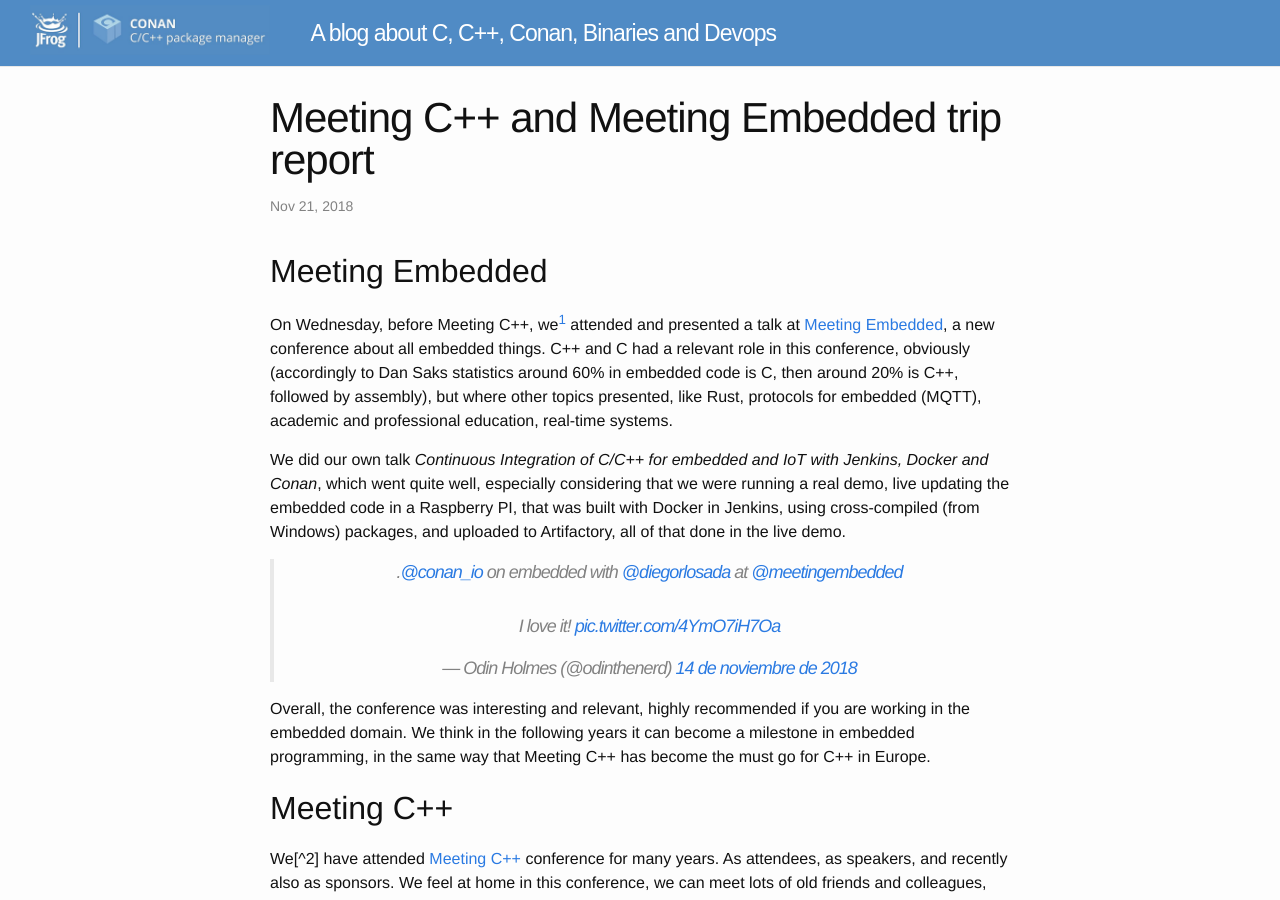
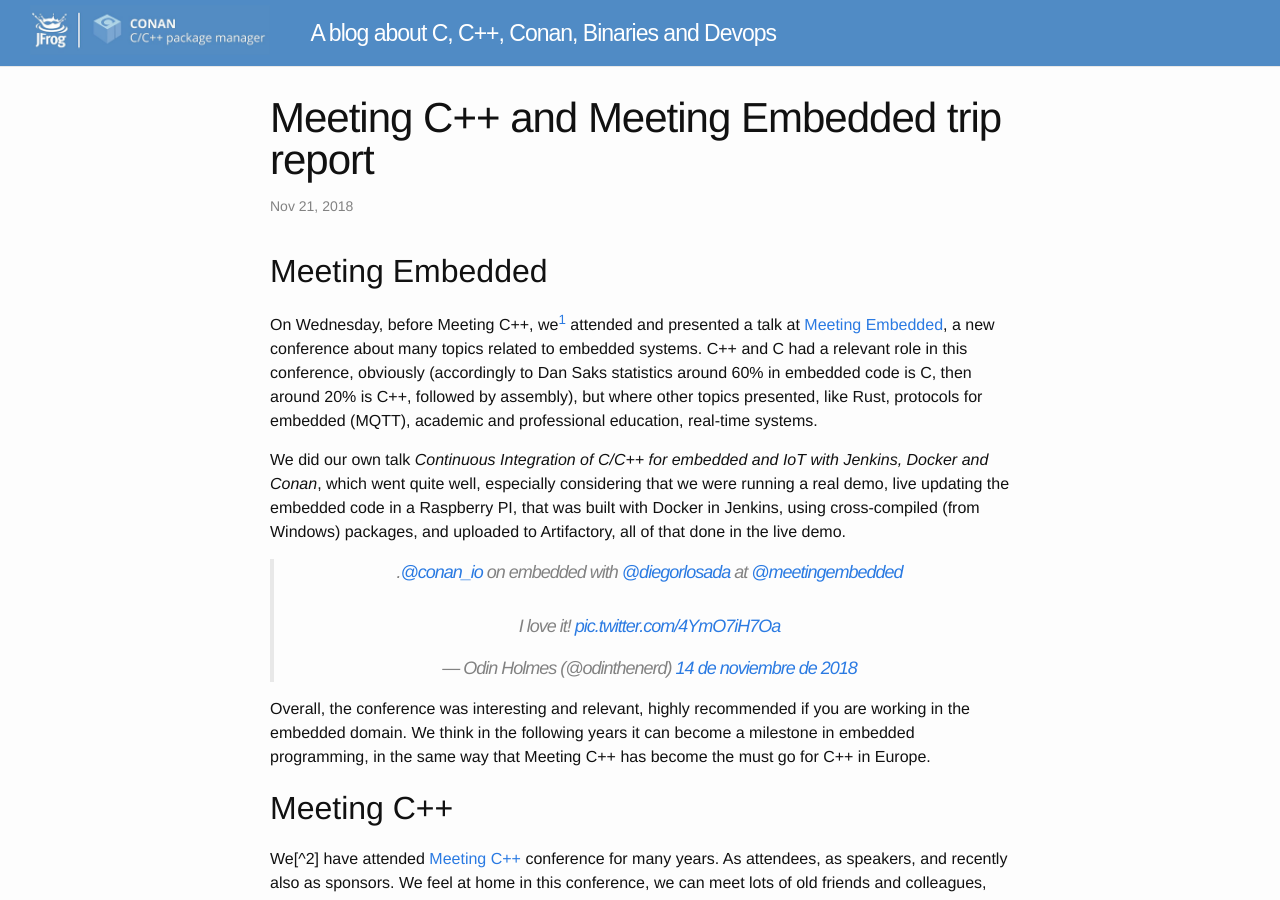
Before and after one commit to conan-io/conan-io.github.io, a Jekyll site: the page built from _posts/2018-11-21-MeetingCpp-trip-report.markdown, in a window 1280 px wide and 900 px high. Built offline with Jekyll 4.4.1, drawn with Linux system fonts in a browser that asks for light colours; comment, search, counter and statistics services are not loaded.

Commit message:
add suggestiong by @danimtb

```diff
--- a/_posts/2018-11-21-MeetingCpp-trip-report.markdown
+++ b/_posts/2018-11-21-MeetingCpp-trip-report.markdown
@@ -9,7 +9,7 @@ title: "Meeting C++ and Meeting Embedded trip report"
 
 On Wednesday, before Meeting C++, we[^1] attended
 and presented a talk at [Meeting Embedded](https://meetingembedded.com/2018/),
-a new conference about all embedded things. C++ and C had a relevant role in this
+a new conference about many topics related to embedded systems. C++ and C had a relevant role in this
 conference, obviously (accordingly to Dan Saks statistics around 60% in embedded
 code is C, then around 20% is C++, followed by assembly), but where other topics
 presented, like Rust, protocols for embedded (MQTT), academic and professional
```
